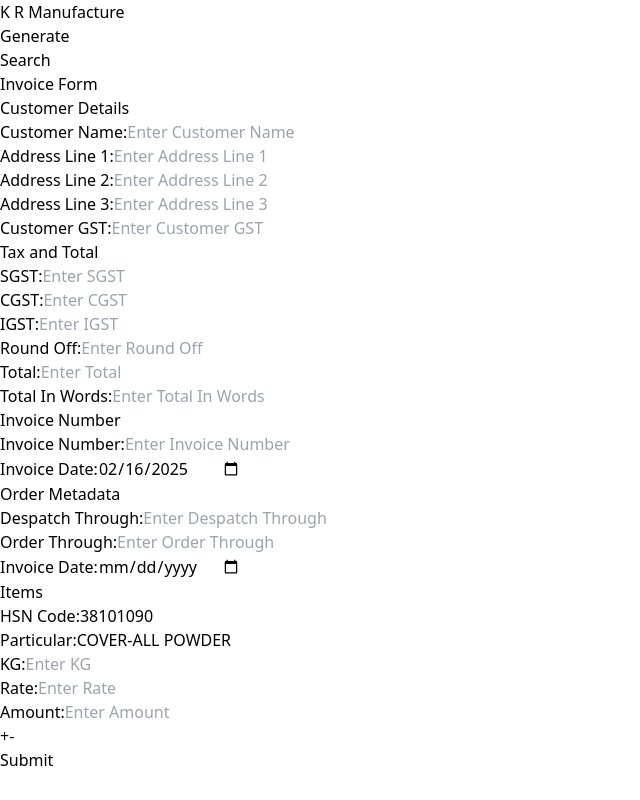
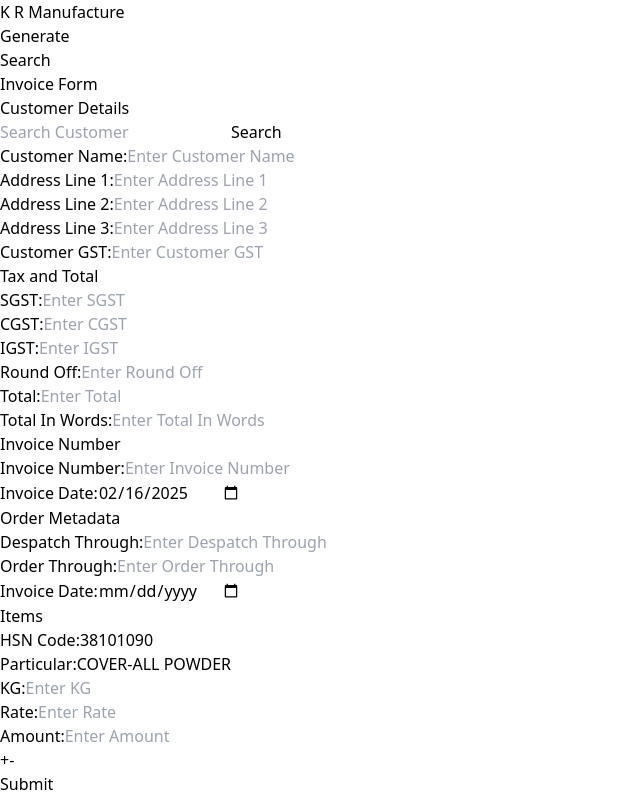
Before and after one commit to VaroonSB/invoice-generator, a Next.js app: page /generate in a window 1280 px wide. Shown: the whole page, without its empty margins (0-640 px from the left). Built offline with nearby package versions, Linux system fonts and the light colour scheme.

Commit message:
customer search functionality

```diff
--- /dev/null
+++ b/src/app/api/search/customer/route.ts
@@ -0,0 +1,42 @@
+import { NextRequest, NextResponse } from "next/server";
+import { Workbook } from "exceljs";
+import { CUSTOMER_DETAILS_LOCATION } from "@/utils/filePaths";
+
+export const POST = async (request: NextRequest) => {
+  const { customerName } = await request.json();
+
+  const workbook = new Workbook();
+
+  await workbook.xlsx.readFile(CUSTOMER_DETAILS_LOCATION);
+  const customerSheet = workbook.worksheets[0];
+
+  const customerList = customerSheet
+    .getRows(2, 4)
+    ?.map((row) => {
+      const customerRow = (row.values as string[]).slice(1);
+      return {
+        customerName: customerRow[0] ?? "",
+        addressLine1: customerRow[1] ?? "",
+        addressLine2: customerRow[2] ?? "",
+        addressLine3: customerRow[3] ?? "",
+        customerGst: customerRow[4] ?? "",
+      };
+    })
+    .filter((customerDetail) => customerDetail.customerName);
+
+  const result =
+    customerName &&
+    customerList?.find((customer) =>
+      customer.customerName.toLowerCase().includes(customerName.toLowerCase())
+    );
+
+  return NextResponse.json(
+    {
+      message: result ? "success" : "not_found",
+      result: result?.customerName ? [result] : customerList,
+    },
+    {
+      status: 200,
+    }
+  );
+};
--- /dev/null
+++ b/src/app/api/search/invoice/route.ts
@@ -0,0 +1 @@
+// TODO: search invoice
--- a/src/components/InvoiceForm/CustomerSection.tsx
+++ b/src/components/InvoiceForm/CustomerSection.tsx
@@ -1,7 +1,8 @@
 "use client";
 
+import { Customer } from "@/utils/mapper";
 import { Input } from "../Input";
-import { RefObject } from "react";
+import { RefObject, useState } from "react";
 
 interface CustomerSectionProps {
   refs: {
@@ -21,11 +22,83 @@ export const CustomerSection = ({ refs }: CustomerSectionProps) => {
     addressLine3Ref,
     customerGstRef,
   } = refs;
+  const [customerList, setCustomerList] = useState<Array<Customer>>([]);
+  const [customerQuery, setCustomerQuery] = useState<string>("");
+
+  const searchHandler = async () => {
+    try {
+      const response = await fetch("api/search/customer", {
+        method: "POST",
+        cache: "no-cache",
+        body: JSON.stringify({
+          customerName: customerQuery,
+        }),
+        headers: {
+          "Content-Type": "application/json",
+        },
+      });
+      if (response.status !== 200) {
+        throw new Error("HTTP error!");
+      }
+      const data = await response.json();
+      setCustomerList(data.result);
+      setCustomerQuery("");
+    } catch (error) {
+      console.error("Error:", error);
+      alert("An error occurred while searching the customer.");
+    }
+  };
+
   return (
     <section className="flex flex-col gap-4 mb-6 bg-gray-200 p-4 rounded-3xl">
       <h3 className="text-xl font-semibold mb-2 text-gray-600">
         Customer Details
       </h3>
+      <div className="flex gap-2">
+        <input
+          className="w-full p-2 border border-gray-300 rounded-md focus:outline-none focus:ring-2 focus:ring-blue-500"
+          type="text"
+          id="Search Customer"
+          value={customerQuery}
+          placeholder="Search Customer"
+          onChange={(event) => {
+            setCustomerQuery(event.target.value);
+            setCustomerList([]);
+          }}
+        />
+        <button
+          type="button"
+          onClick={searchHandler}
+          className="px-4 py-2 bg-blue-500 text-white rounded-lg hover:bg-blue-600"
+        >
+          Search
+        </button>
+      </div>
+      {customerList.length > 0 && (
+        <ul className="bg-white p-4 rounded-lg shadow-md">
+          {customerList?.map((customer, index) => (
+            <li
+              key={index}
+              className="p-2 border-b last:border-b-0 cursor-pointer hover:bg-gray-100"
+              onClick={() => {
+                customerNameRef.current!.value = customer.customerName;
+                addressLine1Ref.current!.value = customer.addressLine1;
+                addressLine2Ref.current!.value = customer.addressLine2;
+                addressLine3Ref.current!.value = customer.addressLine3;
+                customerGstRef.current!.value = customer.customerGst;
+                setCustomerList([]);
+              }}
+            >
+              {customer.customerName}
+              <br />
+              {customer.addressLine1} {customer.addressLine2}{" "}
+              {customer.addressLine3}
+              <br />
+              {customer.customerGst}
+            </li>
+          ))}
+        </ul>
+      )}
       <Input title="Customer Name" type="text" ref={customerNameRef} required />
       <Input title="Address Line 1" type="text" ref={addressLine1Ref} />
       <Input title="Address Line 2" type="text" ref={addressLine2Ref} />
--- a/src/components/InvoiceForm/InvoiceForm.tsx
+++ b/src/components/InvoiceForm/InvoiceForm.tsx
@@ -64,11 +64,13 @@ export const InvoiceForm = () => {
           invoiceNumber: invoiceNumberRef.current?.value,
           invoiceDate: invoiceDateRef.current?.value,
 
-          customerName: customerNameRef.current?.value,
-          addressLine1: addressLine1Ref.current?.value,
-          addressLine2: addressLine2Ref.current?.value,
-          addressLine3: addressLine3Ref.current?.value,
-          customerGst: customerGstRef.current?.value,
+          customer: {
+            customerName: customerNameRef.current?.value,
+            addressLine1: addressLine1Ref.current?.value,
+            addressLine2: addressLine2Ref.current?.value,
+            addressLine3: addressLine3Ref.current?.value,
+            customerGst: customerGstRef.current?.value,
+          },
 
           despatchThrough: despatchThroughRef.current?.value,
           orderThrough: orderThroughRef.current?.value,
--- a/src/utils/filePaths.ts
+++ b/src/utils/filePaths.ts
@@ -7,6 +7,9 @@ export const STATIC_XLSX_INVOICE_PATH =
 
 export const STATIC_PDF_INVOICE_PATH =
   "/Users/varoon.balachandar/Documents/Invoices/PDF";
+
+export const CUSTOMER_DETAILS_LOCATION =
+  "/Users/varoon.balachandar/Documents/Customer/Customer.xlsx";
 
 export const getInvoiceXlsxFilePath = (input: SheetInput) => {
   const invoiceDate = new Date(input.invoiceDate);
@@ -22,6 +25,6 @@ export const getInvoiceXlsxFilePath = (input: SheetInput) => {
 
   return path.join(
     invoiceDirectory,
-    `${input.invoiceNumber}-${input.customerName}.xlsx`
+    `${input.invoiceNumber}-${input.customer.customerName}.xlsx`
   );
 };
--- a/src/utils/mapper.ts
+++ b/src/utils/mapper.ts
@@ -39,14 +39,17 @@ import {
 } from "./cellNumbers";
 import { parseInvoiceDate } from "./date";
 
-export interface SheetInput {
-  invoiceNumber: number;
-  invoiceDate: string;
+export interface Customer {
   customerName: string;
   addressLine1: string;
   addressLine2: string;
   addressLine3: string;
   customerGst: string;
+}
+export interface SheetInput {
+  invoiceNumber: number;
+  invoiceDate: string;
+  customer: Customer;
   despatchThrough: string;
   orderThrough: string;
   orderDate: string;
@@ -69,11 +72,13 @@ export const sheetMapper = (
   {
     invoiceNumber,
     invoiceDate,
-    customerName,
-    addressLine1,
-    addressLine2,
-    addressLine3,
-    customerGst,
+    customer: {
+      customerName,
+      addressLine1,
+      addressLine2,
+      addressLine3,
+      customerGst,
+    },
     despatchThrough,
     orderThrough,
     orderDate,
```
